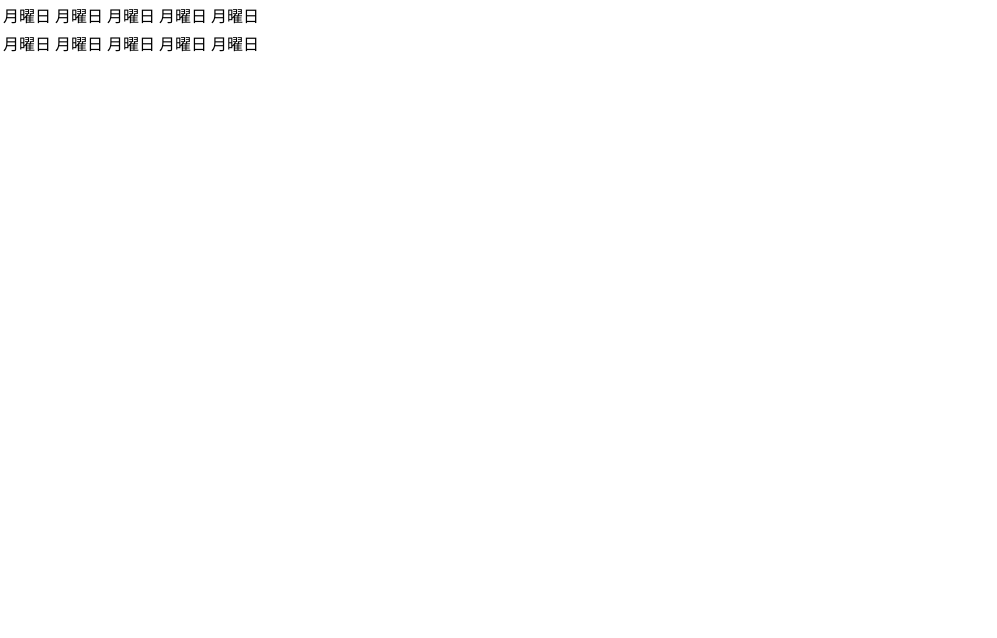
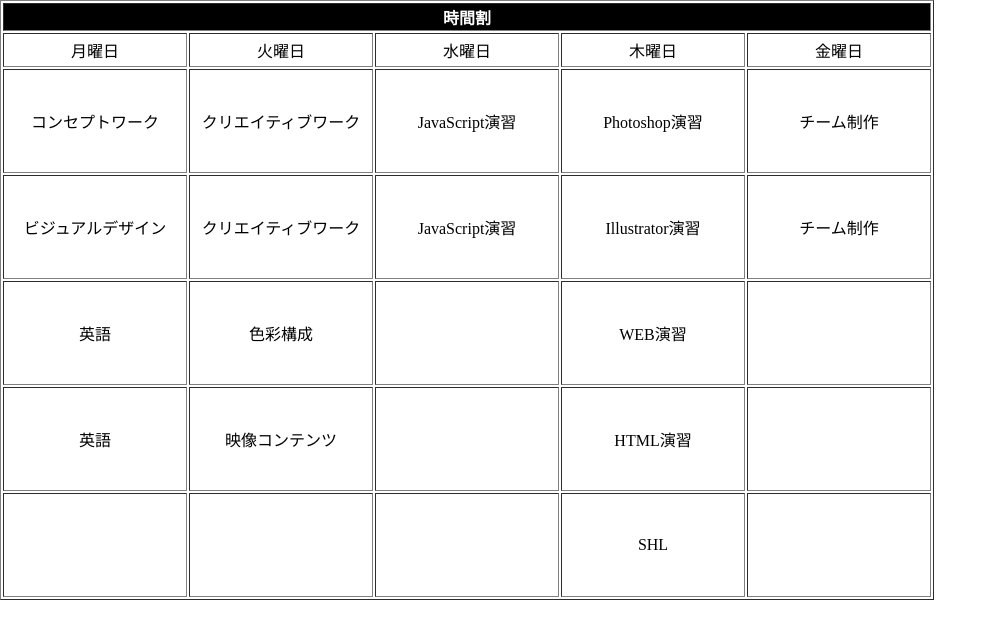
Before and after one commit to RikutoOgaki/TimeTable, a Next.js app: page / in a window 1280 px wide. Shown: the top 638 px of the page, without its empty margins (0-997 px from the left). Built offline with nearby package versions, Linux system fonts and the light colour scheme.

Commit message:
TimeTable add

```diff
--- a/src/pages/index.tsx
+++ b/src/pages/index.tsx
@@ -1,49 +1,60 @@
-import {useState} from 'react'
-import {
-Box,
-Flex,
-Text,
-Center,
-Input,
-Table,
-Thead,
-Tbody,
-Tfoot,
-Tr,
-Th,
-Td,
-TableCaption,
-TableContainer,} from '@chakra-ui/react'
+import { useState } from 'react'
+import style from '@/styles/index.module.css'
 
-export default function TimeTable(){
-return(
-<>
-  <Box>
-    <Box>
-      <TableContainer>
-        <Table>
-        <TableCaption>
-          <Tbody>
-            <Tr>
-              <Td w={'150px'}>月曜日</Td>
-              <Td w={'150px'}>月曜日</Td>
-              <Td w={'150px'}>月曜日</Td>
-              <Td w={'150px'}>月曜日</Td>
-              <Td w={'150px'}>月曜日</Td>
-            </Tr>
-            <Tr>
-              <Td w={'150px'}>月曜日</Td>
-              <Td w={'150px'}>月曜日</Td>
-              <Td w={'150px'}>月曜日</Td>
-              <Td w={'150px'}>月曜日</Td>
-              <Td w={'150px'}>月曜日</Td>
-            </Tr>
-          </Tbody>
-        </TableCaption>
-        </Table>
-      </TableContainer>
-    </Box>
-  </Box>
-</>
-)
+export default function TimeTable() {
+  return (
+    <>
+      <table border={1}>
+        <thead className={style.thead}>
+          <tr>
+            <th colSpan={5}>時間割</th>
+          </tr>
+        </thead>
+        <tbody>
+          <tr>
+            <td className={style.td} align={'center'}>月曜日</td>
+            <td className={style.td} align={'center'}>火曜日</td>
+            <td className={style.td} align={'center'}>水曜日</td>
+            <td className={style.td} align={'center'}>木曜日</td>
+            <td className={style.td} align={'center'}>金曜日</td>
+          </tr>
+          <tr>
+            <td className={style.celltd} align={'center'}>コンセプトワーク</td>
+            <td className={style.celltd} align={'center'}>クリエイティブワーク</td>
+            <td className={style.celltd} align={'center'}>JavaScript演習</td>
+            <td className={style.celltd} align={'center'}>Photoshop演習</td>
+            <td className={style.celltd} align={'center'}>チーム制作</td>
+          </tr>
+          <tr>
+            <td className={style.celltd} align={'center'}>ビジュアルデザイン</td>
+            <td className={style.celltd} align={'center'}>クリエイティブワーク</td>
+            <td className={style.celltd} align={'center'}>JavaScript演習</td>
+            <td className={style.celltd} align={'center'}>Illustrator演習</td>
+            <td className={style.celltd} align={'center'}>チーム制作</td>
+          </tr>
+          <tr>
+            <td className={style.celltd} align={'center'}>英語</td>
+            <td className={style.celltd} align={'center'}>色彩構成</td>
+            <td className={style.celltd} align={'center'}></td>
+            <td className={style.celltd} align={'center'}>WEB演習</td>
+            <td className={style.celltd} align={'center'}></td>
+          </tr>
+          <tr>
+            <td className={style.celltd} align={'center'}>英語</td>
+            <td className={style.celltd} align={'center'}>映像コンテンツ</td>
+            <td className={style.celltd} align={'center'}></td>
+            <td className={style.celltd} align={'center'}>HTML演習</td>
+            <td className={style.celltd} align={'center'}></td>
+          </tr>
+          <tr>
+            <td className={style.celltd} align={'center'}></td>
+            <td className={style.celltd} align={'center'}></td>
+            <td className={style.celltd} align={'center'}></td>
+            <td className={style.celltd} align={'center'}>SHL</td>
+            <td className={style.celltd} align={'center'}></td>
+          </tr>
+        </tbody>
+      </table>
+    </>
+  )
 }
--- /dev/null
+++ b/src/styles/index.module.css
@@ -0,0 +1,12 @@
+.thead{
+    background-color: #000;
+    color: #fff;
+}
+.td{
+    width: 180px;
+    height: 30px;
+}
+.celltd{
+    width: 180px;
+    height: 100px;
+}
```
